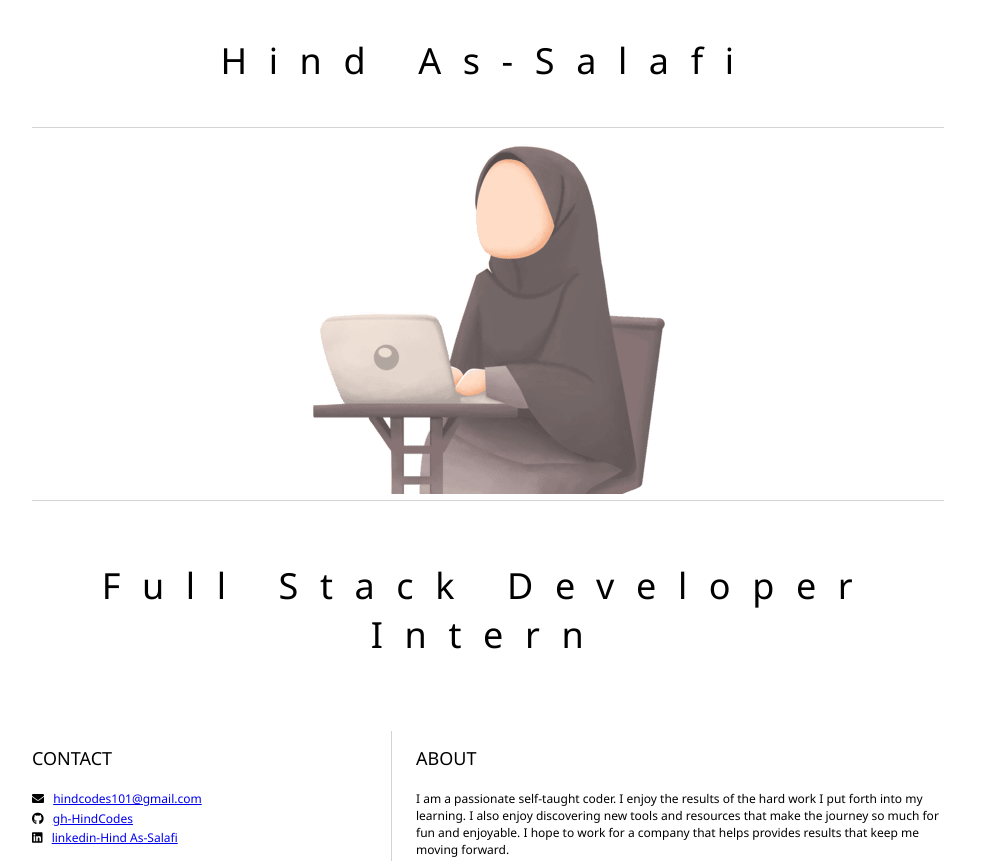
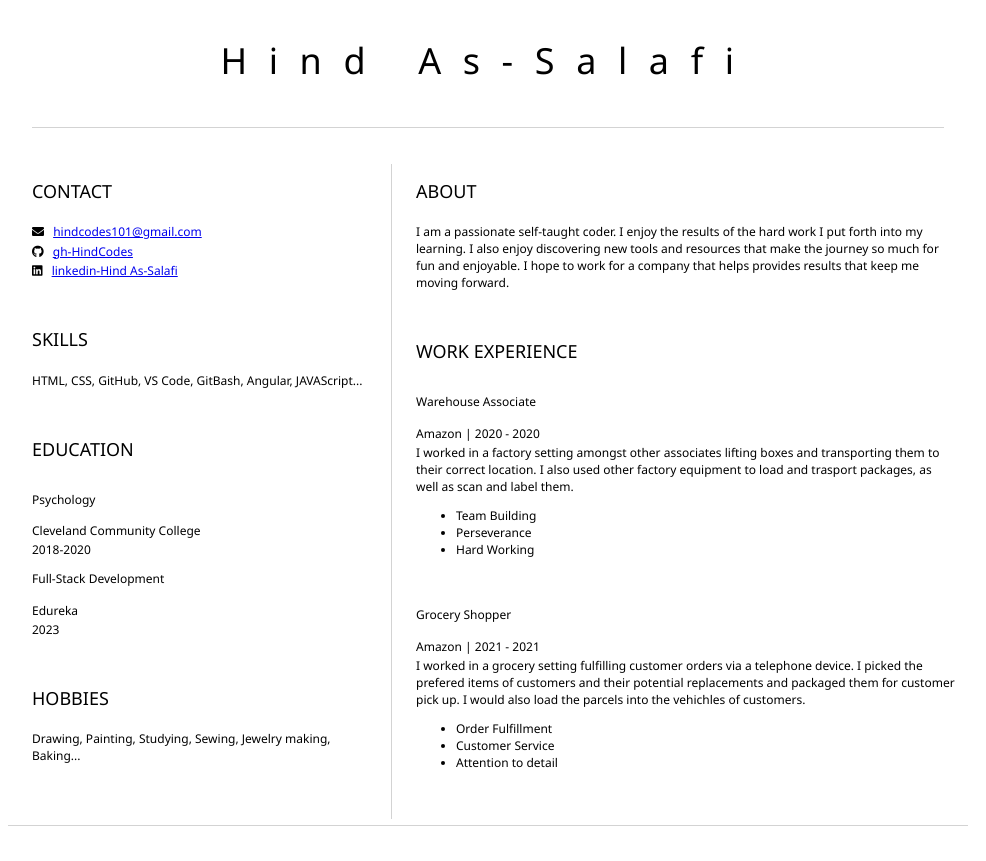
Before and after one commit to HindCodes/HindCodes-Resume, a plain HTML site: page index.html in a window 1280 px wide. Shown: the top 861 px of the page, without its empty margins (152-1138 px from the left). Drawn offline with Linux system fonts and the light colour scheme; grey boxes are pictures that could not be loaded.

Commit message:
Add changes to resume

```diff
--- a/index.html
+++ b/index.html
@@ -12,15 +12,7 @@
         <!-- resume header with your name and title -->
         <h1>Hind As-Salafi</h1>
         <hr>
-        </hr>
-        <img src="images/laptopgirl.png"
-        <hr>
-    </hr>
-    <div>
-        <hr>
-        <h1>
-        Full Stack Developer Intern
-        </h1>
+
     </div>
     </header>
 
@@ -57,6 +49,18 @@
                 <p>
                     2018-2020
                 </p>
+                <h3>Full-Stack Development</h3>
+                <p>
+                    Edureka
+                </p>
+                <p>
+                    2023
+                </p>
+            </section>
+            <section>
+                <h2>HOBBIES</h2>
+                <!-- your skills -->
+                <p>Drawing, Painting, Studying, Sewing, Jewelry making, Baking...</p>
             </section>
         </article>
         <article id="mainRight">
@@ -84,11 +88,24 @@
                     <li>Perseverance</li>
                     <li>Hard Working</li>
                 </ul>
+            <section></section>
+                    <h3>Grocery Shopper</h3>
+                    <p>
+                        Amazon | 2021 - 2021
+                    </p>
+                    <p>
+                       I worked in a grocery setting fulfilling customer orders via a telephone device. I picked the prefered items of customers and their potential replacements and packaged them for customer pick up. I would also load the parcels into the vehichles of customers.
+                    </p>
+                    <ul>
+                        <li>Order Fulfillment</li>
+                        <li>Customer Service</li>
+                        <li>Attention to detail</li>
+                    </ul>
             </section>
         </article>
     </main>
     <hr>
-    <iframe src="https://www.google.com/maps/embed?pb=!1m18!1m12!1m3!1d3077942.7853390765!2d-77.60469839999998!3d41.11698235000001!2m3!1f0!2f0!3f0!3m2!1i1024!2i768!4f13.1!3m3!1m2!1s0x882d80261e32e589%3A0xc24621475022b43d!2sPennsylvania!5e0!3m2!1sen!2sus!4v1677224982261!5m2!1sen!2sus" width="100%" height="300" style="border:0;" allowfullscreen="" loading="lazy" referrerpolicy="no-referrer-when-downgrade"></iframe>"
+    <iframe src="https://www.google.com/maps/embed?pb=!1m18!1m12!1m3!1d48968.86788826693!2d-75.3465461679953!3d39.90661136385377!2m3!1f0!2f0!3f0!3m2!1i1024!2i768!4f13.1!3m3!1m2!1s0x89c6b7d8d4b54beb%3A0x89f514d88c3e58c1!2sPhiladelphia%2C%20PA!5e0!3m2!1sen!2sus!4v1677271145878!5m2!1sen!2sus" width="100%" height="300" style="border:0;" allowfullscreen="" loading="lazy" referrerpolicy="no-referrer-when-downgrade"></iframe>"
 </body>
 
 </html>
```
